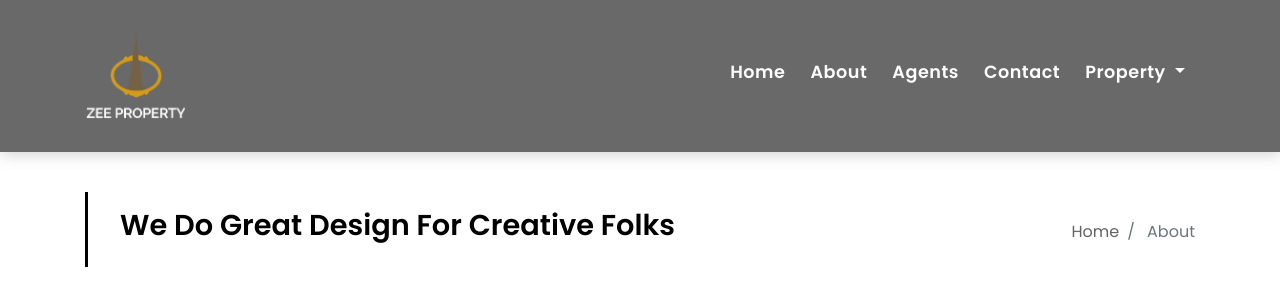
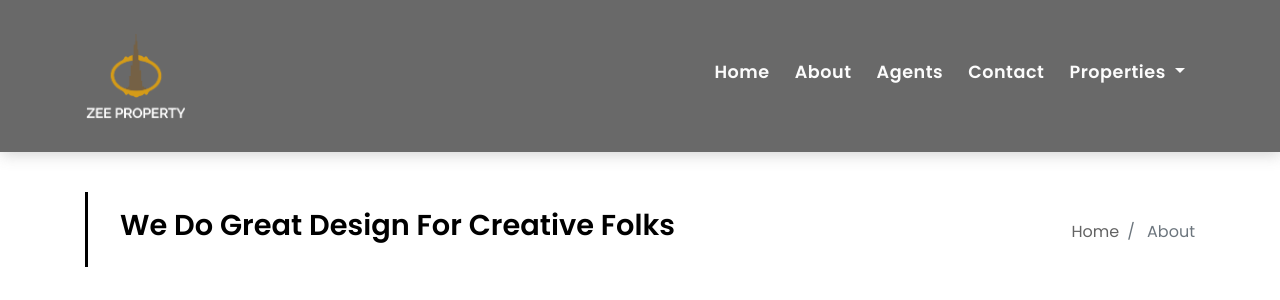
Before and after one commit to mubasharazad12/zProperty, a Django app: page /about in a window 1280 px wide. Shown: the top 300 px of the page. Run offline with Django 3.2, Linux system fonts and the light colour scheme; data comes from the database, SQL or seed files in the repository; some libraries are stand-ins or nearby versions.

Commit message:
changes minor

```diff
--- a/static/css/style.css
+++ b/static/css/style.css
@@ -697,7 +697,7 @@ a:hover {
   padding: 12px 18px;
   transition: all 500ms ease;
   font-weight: 600;
-  min-width: 220px;
+
 }
 
 .navbar-default .dropdown .dropdown-menu .dropdown-item:hover {
@@ -2106,11 +2106,13 @@ footer .credits {
   align-items: center;
   justify-content: center;
 }
-.pizza-box {
-  /* flex: 3 1 30ch;
+
+/* .pizza-box {
+  flex: 3 1 30ch;
   height: calc(282px + 5vw);
-  overflow: hidden; */
-}
+  overflow: hidden;
+} */
+
 .pizza-box img {
   max-width: 100%;
   min-height: 100%;
--- a/templates/header.html
+++ b/templates/header.html
@@ -102,10 +102,10 @@
         <div class="navbar-collapse collapse justify-content-end" id="navbarDefault">
             <ul class="navbar-nav">
                 <li class="nav-item">
-                    <a class="nav-link   "  href="{% url 'index' %}">Home</a>
+                    <a class="nav-link"  href="{% url 'index' %}">Home</a>
                 </li>
                 <li class="nav-item">
-                    <a class="nav-link "   href="{% url 'about' %}">About</a>
+                    <a class="nav-link"   href="{% url 'about' %}">About</a>
                 </li>
                 {% comment %}
                 <li class="nav-item">
@@ -114,7 +114,7 @@
                 {% endcomment %}
 
                 <li class="nav-item">
-                    <a class="nav-link"href="\#agent">Agents</a>
+                    <a class="nav-link" href="{% url 'agents' %}">Agents</a>
                 </li>
 
                 <li class="nav-item">
@@ -125,11 +125,11 @@
                     <a class="nav-link dropdown-toggle" href="#" id="navbarDropdown" role="button"
                        data-toggle="dropdown"
                        aria-haspopup="true" aria-expanded="false">
-                        Property
+                        Properties
                     </a>
                     <div class="dropdown-menu" aria-labelledby="navbarDropdown">
-                        <a class="dropdown-item" href="{% url 'offplan' %}">Off Plan Properties</a>
-                        <a class="dropdown-item" href="{% url 'property-grid' %}">Residental Properties</a>
+                        <a class="dropdown-item" href="{% url 'offplan' %}">Off-Plan</a>
+                        <a class="dropdown-item" href="{% url 'property-grid' %}">Residental</a>
                         {% comment %} <a class="dropdown-item" href="agents-grid.html">Agents Grid</a>
                         <a class="dropdown-item" href="agent-single.html">Agent Single</a> {% endcomment %}
                     </div>
```
